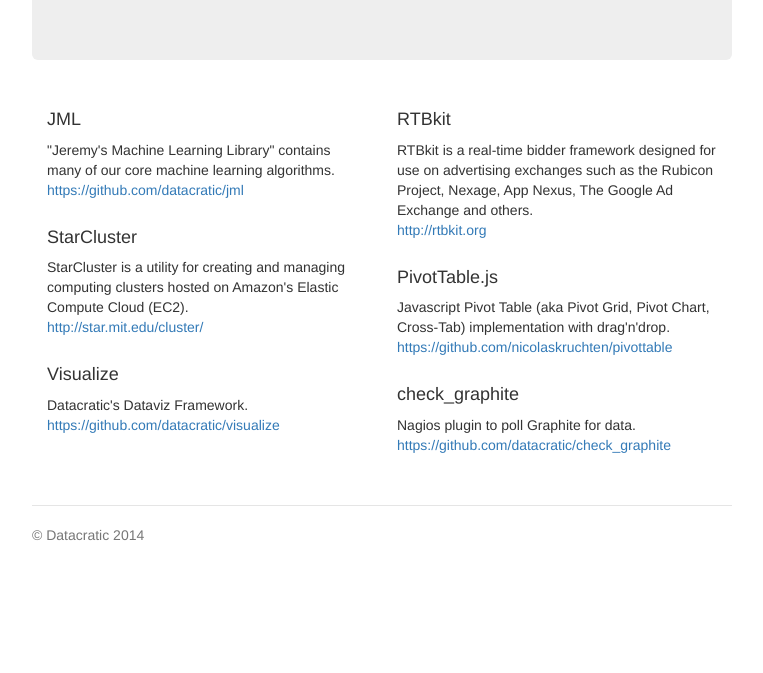
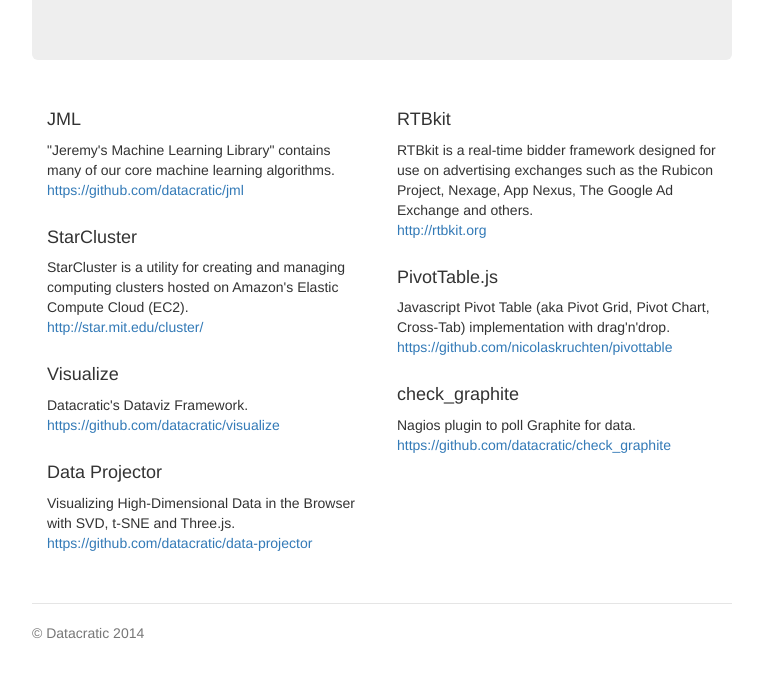
Before and after one commit to datacratic/datacratic.github.io, a plain HTML site: page index.html in a window 1280 px wide. Shown: the part 408-1081 px from the top of the page, without its empty margins (258-1021 px from the left). Before the commit the page ends 983 px from the top, so only its background shows below. Drawn offline with nearby package versions, Linux system fonts and the light colour scheme.

Commit message:
Update index.html

```diff
--- a/index.html
+++ b/index.html
@@ -57,6 +57,11 @@
           <h4>Visualize</h4>
           <p>Datacratic's Dataviz Framework.
             <br /><a href="https://github.com/datacratic/visualize">https://github.com/datacratic/visualize</a></p>
+
+          <h4>Data Projector</h4>
+          <p>Visualizing High-Dimensional Data in the Browser with SVD, t-SNE and Three.js.
+            <br /><a href="https://github.com/datacratic/data-projector">https://github.com/datacratic/data-projector</a></p>
+
         </div>
 
         <div class="col-lg-6">
```
